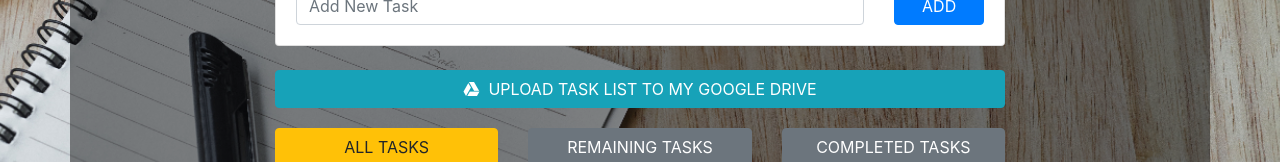
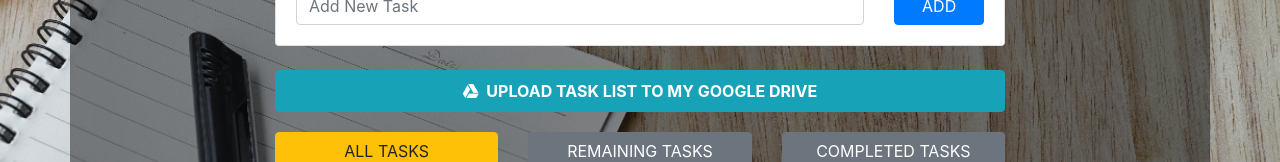
Before and after one commit to TharindaNimnajith/ssd-assignment-oauth, a React (Create React App) app: page /home in a window 1280 px wide. Shown: the part 256-418 px from the top of the page. Built offline with nearby package versions, Linux system fonts and the light colour scheme.

Commit message:
making minor style changes in the frontend

```diff
--- a/src/components/ItemList.jsx
+++ b/src/components/ItemList.jsx
@@ -16,7 +16,7 @@ export default class ItemList extends Component {
     return (
       <div className='mt-4'>
         <button type='button'
-                className='text-uppercase btn btn-info btn-block mt-1 mb-3 shadow-none'>
+                className='text-uppercase font-weight-bold btn btn-info btn-block py-2 mt-1 mb-3 shadow-none'>
           <i className='fab fa-google-drive'/>
           &nbsp;
           Upload Task List to My Google Drive
```
